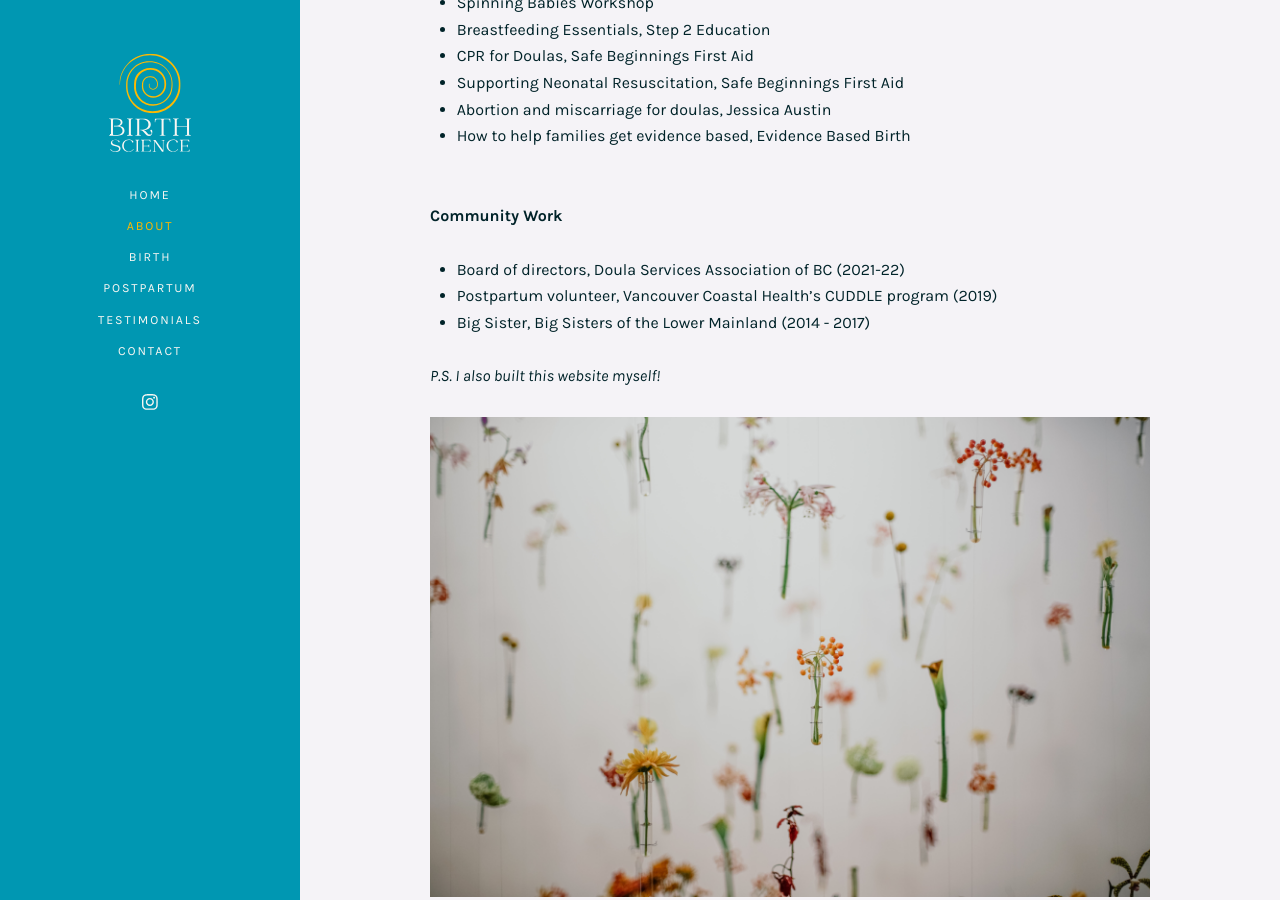
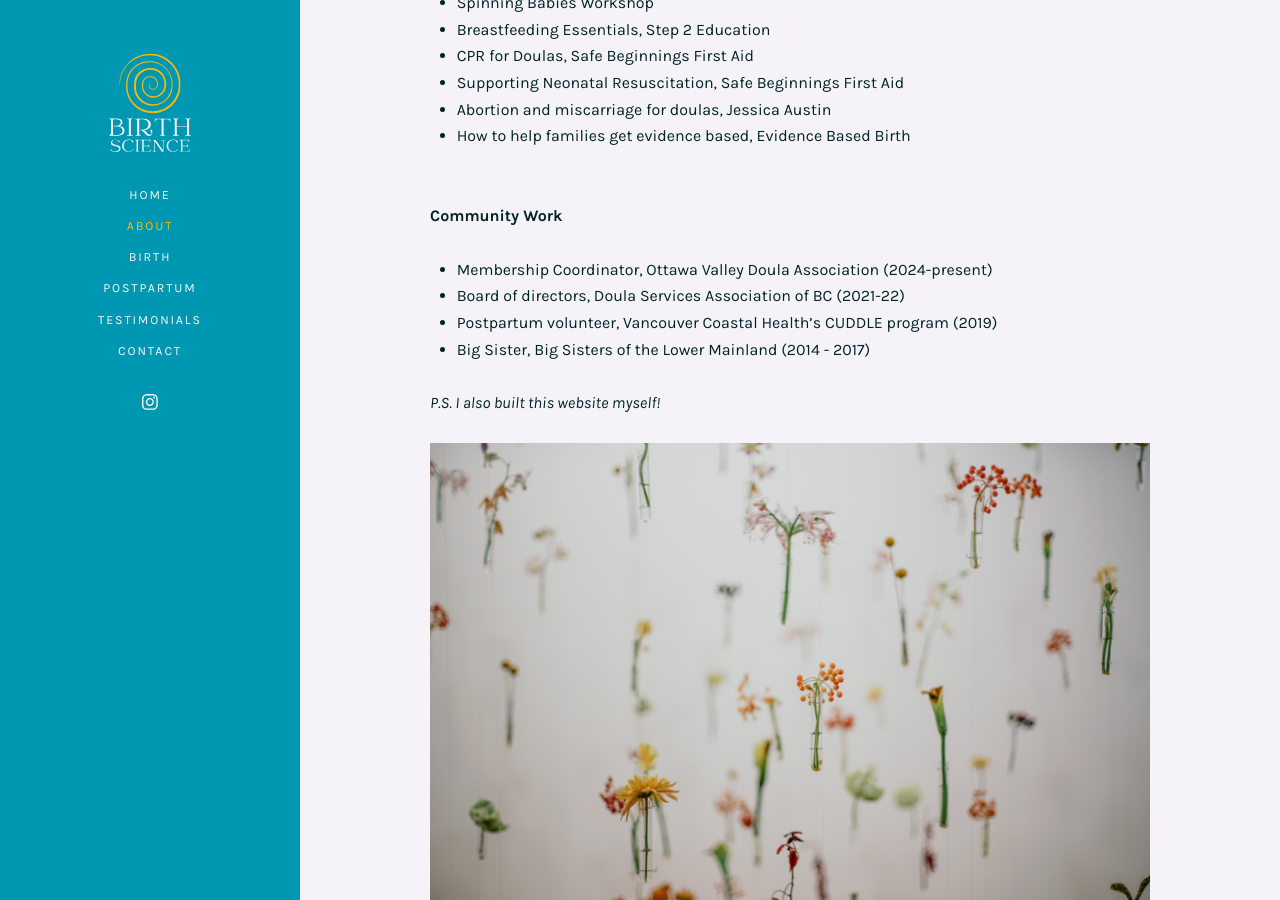
Before and after one commit to mch3rry/mypage, a Jekyll site: the page built from about.md, in a window 1280 px wide and 900 px high, scrolled down 1100 px. Built offline with Jekyll 4.4.1, drawn with Linux system fonts in a browser that asks for light colours.

Commit message:
Update about.md

```diff
--- a/about.md
+++ b/about.md
@@ -73,6 +73,7 @@ title: "Meet Danielle McEachern"
 
 <br>
 **Community Work**
+* Membership Coordinator, Ottawa Valley Doula Association (2024-present)
 * Board of directors, Doula Services Association of BC (2021-22)
 * Postpartum volunteer, Vancouver Coastal Health’s CUDDLE program (2019)
 * Big Sister, Big Sisters of the Lower Mainland (2014 - 2017)
```
